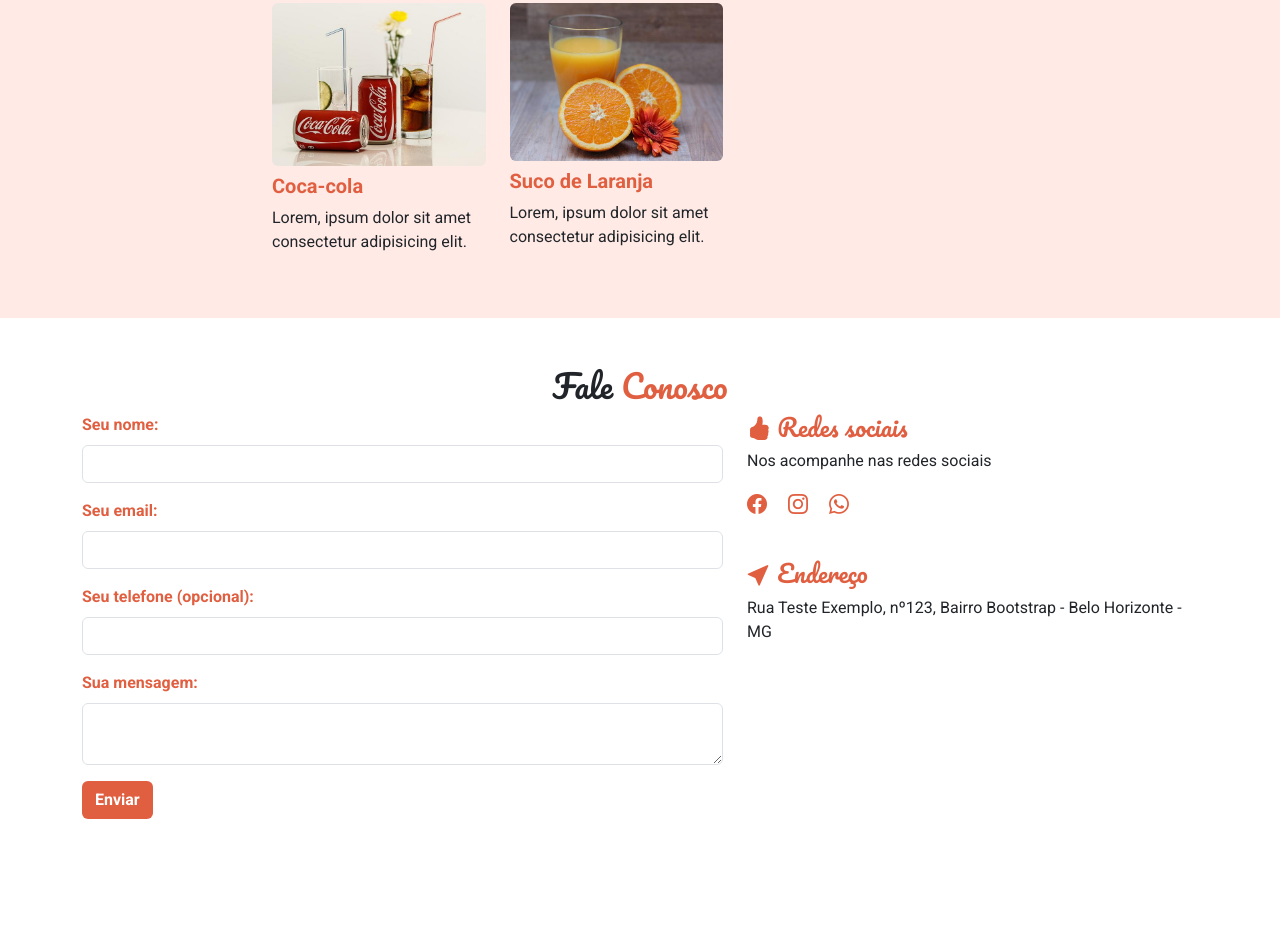
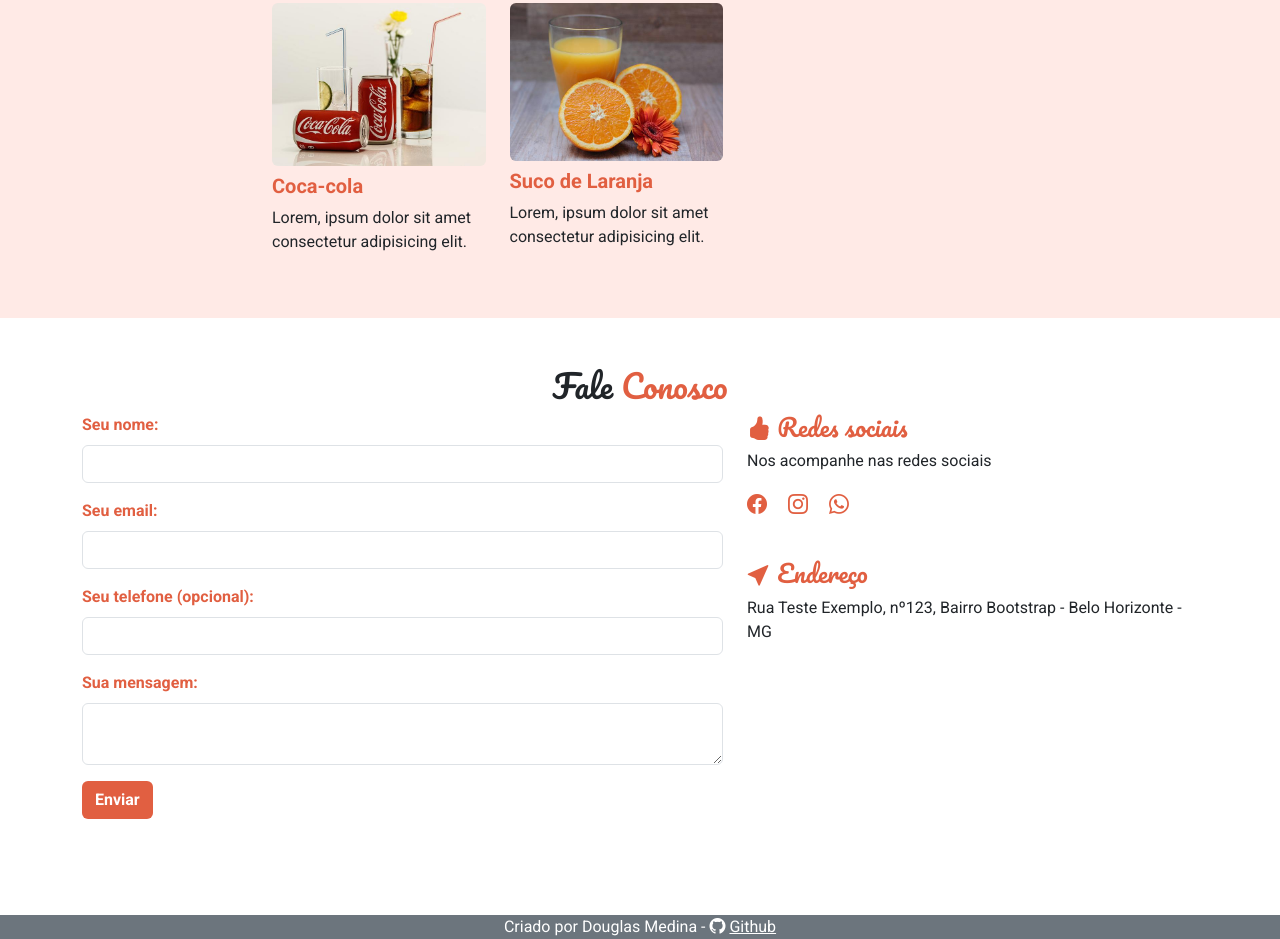
Before and after one commit to douglas-medina/site_restaurante, a plain HTML site: page index.html in a window 1280 px wide. Shown: the part 2055-2994 px from the top of the page. Before the commit the page ends 2970 px from the top, so only its background shows below. Drawn offline with nearby package versions, Linux system fonts and the light colour scheme.

Commit message:
adicionado o footer

```diff
--- a/index.html
+++ b/index.html
@@ -363,6 +363,12 @@
                 </div>
             </div>
         </section>
+
+        <footer class="bg-secondary text-center text-white">
+            Criado por Douglas Medina -
+            <i class="bi bi-github"></i>
+            <a href="https://github.com/douglas-medina/site_restaurante" class="text-white">Github</a>
+        </footer>
     </div>
 
     <script src="lib/bootstrap.bundle.min.js"></script>
```
